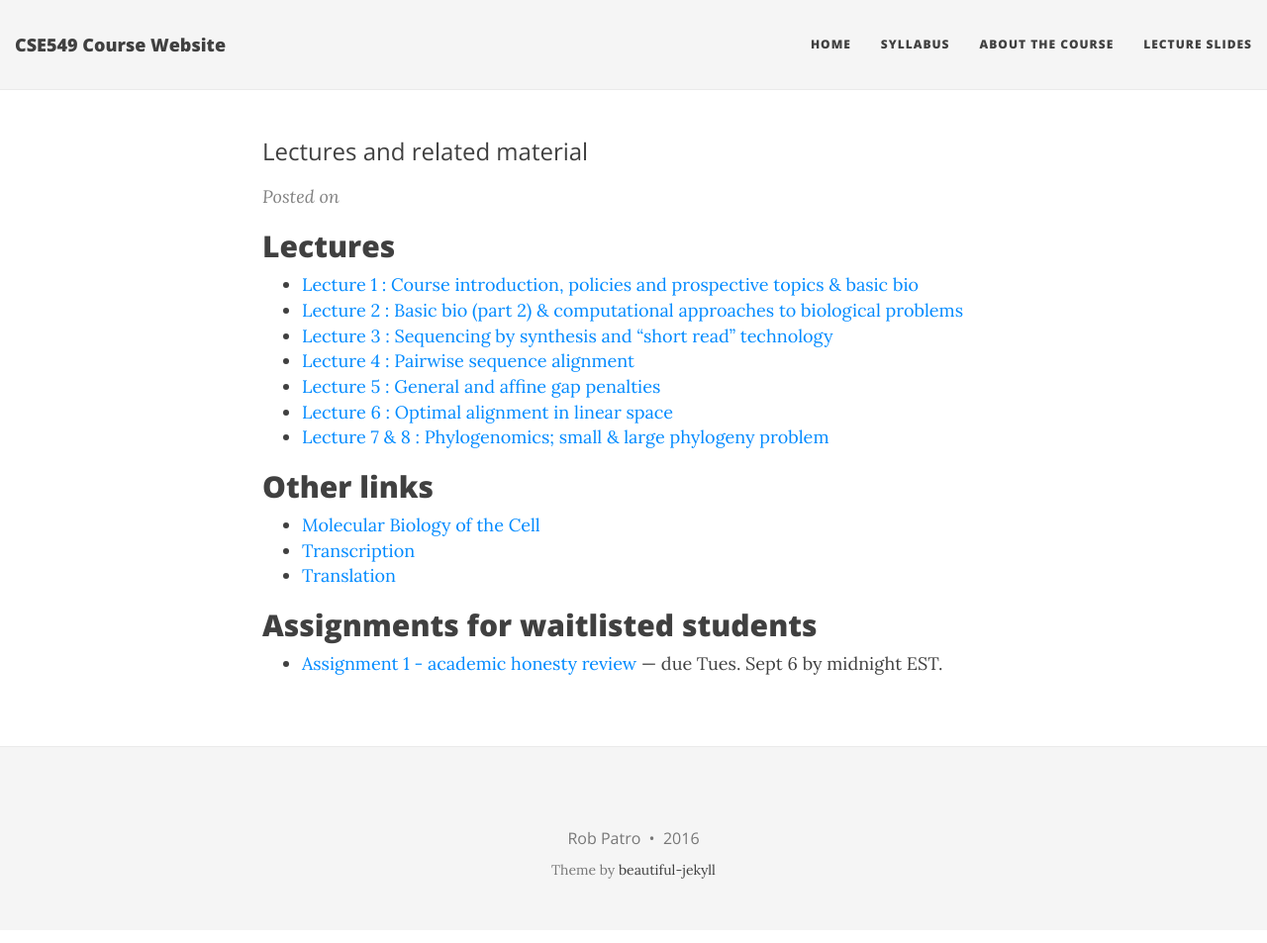
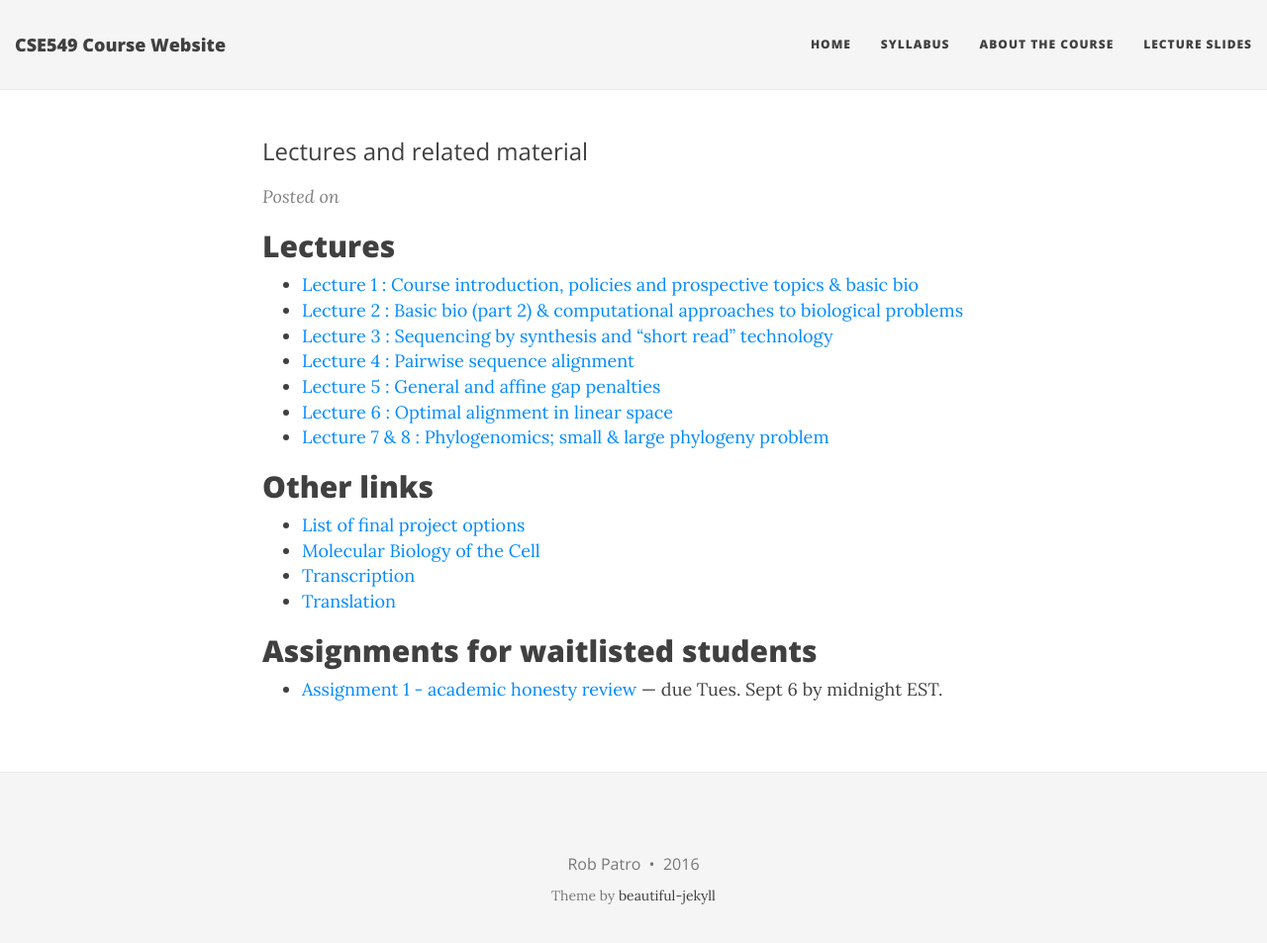
Before and after one commit to rob-p/CSE549F16, a Jekyll site: the page built from lectures.md, in a window 1280 px wide and 966 px high. Shown: the top 953 px of the window at 99% size. Built offline with Jekyll 4.4.1, drawn with Linux system fonts in a browser that asks for light colours; nearby versions of some CDN libraries.

Commit message:
add project list

```diff
--- a/lectures.md
+++ b/lectures.md
@@ -15,6 +15,7 @@ subtitle: Lectures and related material
  * [Lecture 7 & 8 : Phylogenomics; small & large phylogeny problem][7]
 
 ## Other links
+ * [List of final project options][proj]
  * [Molecular Biology of the Cell](http://osp.mans.edu.eg/tmahdy/surgeons/ebooks/Books/Alberts%20-%20Molecular%20Biology%20of%20the%20Cell.pdf)
  * [Transcription](https://www.dnalc.org/resources/3d/12-transcription-basic.html)
  * [Translation](https://www.dnalc.org/resources/3d/15-translation-basic.html)
```
Also changed, not shown: other parts of lectures.md (+2 -1 lines), 1 other file.
